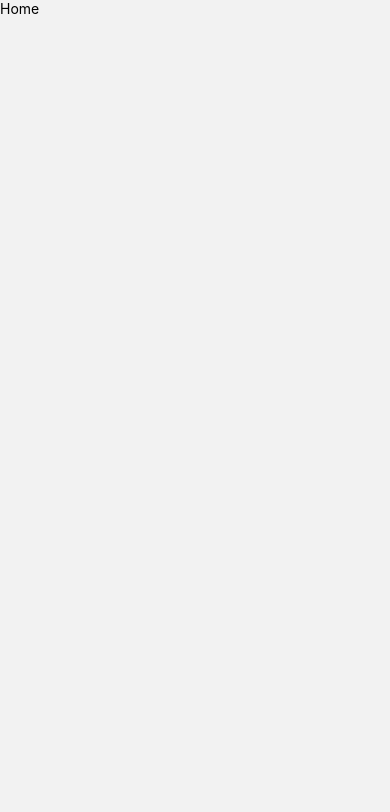
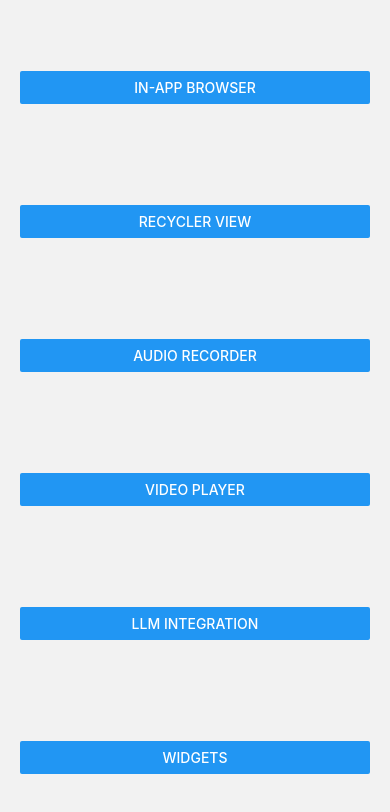
Before and after one commit to Moazam05/react-native-widget-app, a React Native app: screen /Home in a window 390 px wide. Shown: the top 812 px of the page. Built offline with nearby package versions, Linux system fonts and the light colour scheme.

Commit message:
pkges installed

```diff
--- a/src/views/Home/index.js
+++ b/src/views/Home/index.js
@@ -1,12 +1,40 @@
-import {View, Text} from 'react-native';
 import React from 'react';
+import {View, Button, StyleSheet} from 'react-native';
 
-const Home = () => {
+const Home = ({navigation}) => {
   return (
-    <View>
-      <Text>Home</Text>
+    <View style={styles.container}>
+      <Button
+        title="In-App Browser"
+        onPress={() => navigation.navigate('Browser')}
+      />
+      <Button
+        title="Recycler View"
+        onPress={() => navigation.navigate('RecyclerView')}
+      />
+      <Button
+        title="Audio Recorder"
+        onPress={() => navigation.navigate('AudioRecorder')}
+      />
+      <Button
+        title="Video Player"
+        onPress={() => navigation.navigate('VideoPlayer')}
+      />
+      <Button
+        title="LLM Integration"
+        onPress={() => navigation.navigate('LLM')}
+      />
+      <Button title="Widgets" onPress={() => navigation.navigate('Widget')} />
     </View>
   );
 };
 
+const styles = StyleSheet.create({
+  container: {
+    flex: 1,
+    padding: 20,
+    justifyContent: 'space-around',
+  },
+});
+
 export default Home;
```
Also changed, not shown: package.json (+8 -1 lines), 2 other files (tests, documents, lock files or other folders).
